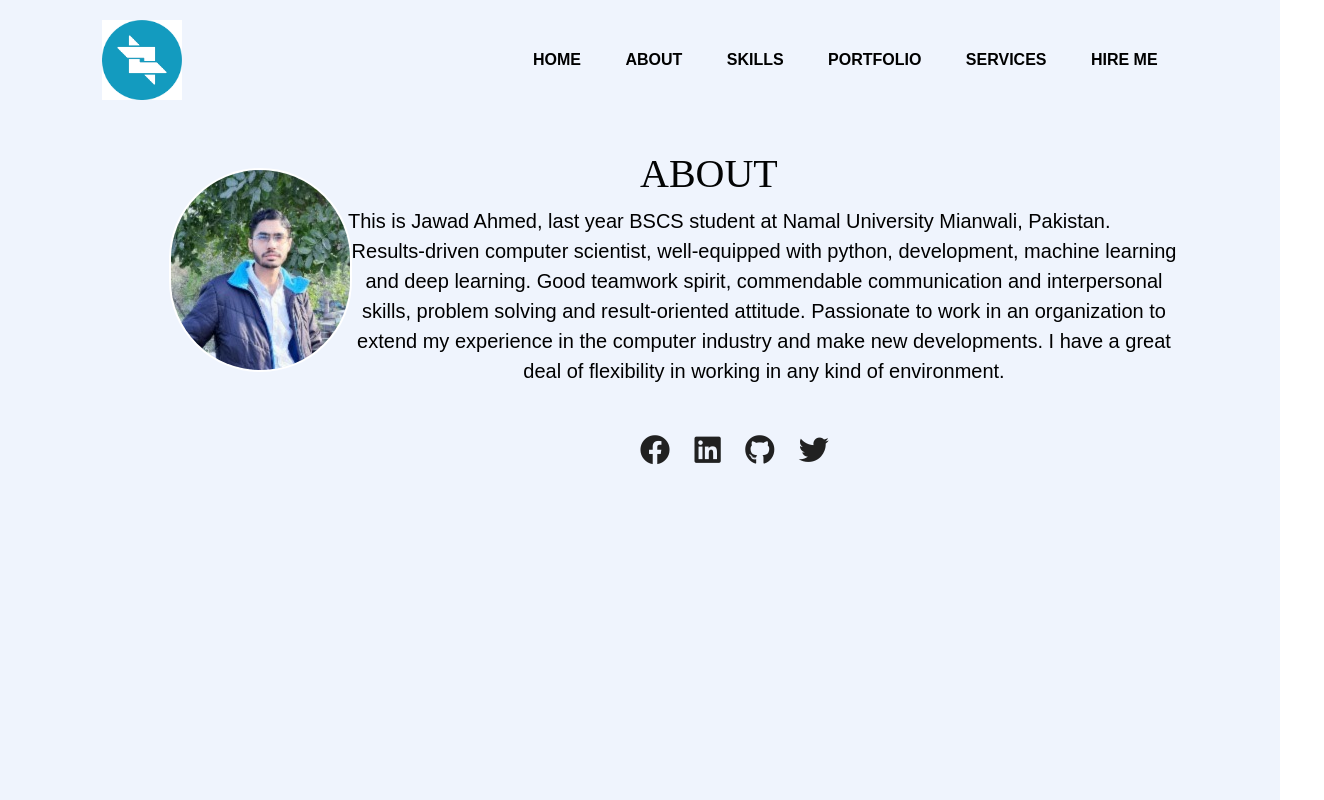
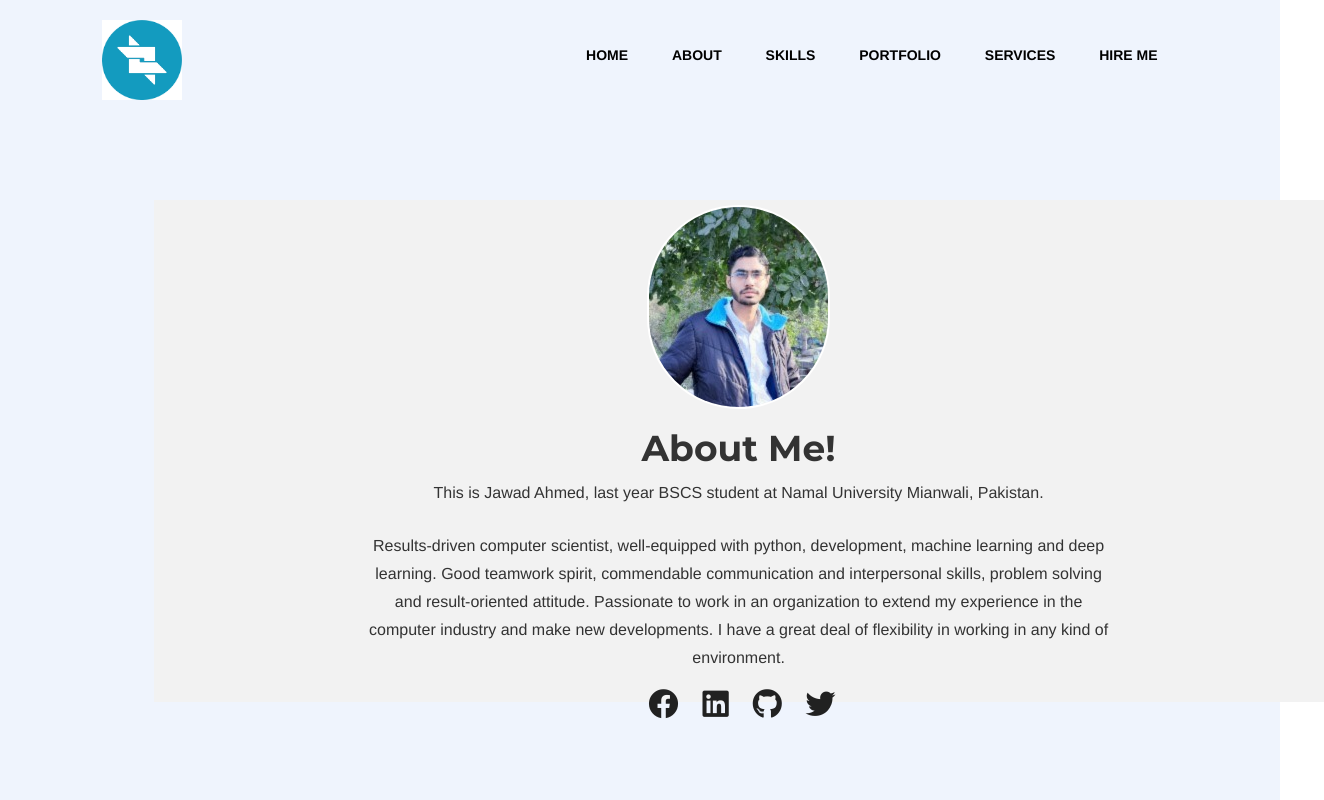
Before and after one commit to jawadahmed2/My_Portfolio_Web, a plain HTML site: page about.html in a window 1280 px wide. Shown: the whole page, 1324 px wide, since content can reach past the window. Drawn offline with nearby package versions, Linux system fonts and the light colour scheme.

Commit message:
update about page

```diff
--- a/about.html
+++ b/about.html
@@ -6,34 +6,45 @@
     <meta http-equiv="X-UA-Compatible" content="IE=edge">
     <meta name="viewport" content="width=device-width, initial-scale=1.0">
     <title>About Me</title>
-    <link rel="stylesheet" href="styles.css">
-
     <link rel="stylesheet" href="https://cdnjs.cloudflare.com/ajax/libs/font-awesome/5.15.3/css/all.min.css"
         integrity="sha512-iBBXm8fW90+nuLcSKlbmrPcLa0OT92xO1BIsZ+ywDWZCvqsWgccV3gFoRBv0z+8dLJgyAHIhR35VZc2oM/gI1w=="
         crossorigin="anonymous" referrerpolicy="no-referrer" />
+    <!-- Bootstrap core CSS -->
+    <link href="assets/bootstrap.css" rel="stylesheet">
+    <!-- Custom styles for this template -->
+    <link rel="stylesheet" href="assets/main.css">
+
+    <script src="https://code.jquery.com/jquery-1.10.2.min.js"></script>
+    <script src="assets/hover.zoom.js"></script>
+    <script src="assets/hover.zoom.conf.js"></script>
+
 </head>
 
 <body>
+
     <div class="hero">
         <nav>
             <img src="images/logo.png" class="logo">
             <ul>
                 <li><a href="index.html">HOME</a></li>
-                <li><a href="#">ABOUT</a></li>
+                <li><a href="about.html">ABOUT</a></li>
                 <li><a href="skills.html">SKILLS</a></li>
                 <li><a href="portfolio.html">PORTFOLIO</a></li>
                 <li><a href="#">SERVICES</a></li>
                 <li><a href="hire.html">HIRE ME</a></li>
             </ul>
         </nav>
-        <div class="about-section" id="about">
+    </div>
+
+    <div class="position">
+        <div id="ww">
             <div class="container">
-                <div class="about-header">
-                    <h3>about</h3>
-                    <div class="about-imag">
-                        <img src="images/about-pic.jpg" alt="about-image" />
-                    </div>
-                    <div class="about-text">
+                <div class="row">
+                    <div class="col-lg-8 col-lg-offset-2 centered">
+                        <div class='about-imag'>
+                            <img src="images/about-pic.jpg" alt="about picture">
+                        </div>
+                        <h1>About Me!</h1>
                         <p>This is Jawad Ahmed, last year BSCS student at Namal University Mianwali, Pakistan.</p>
                         <p>Results-driven computer scientist, well-equipped with python, development, machine learning
                             and deep learning.
@@ -41,23 +52,24 @@
                             and result-oriented
                             attitude. Passionate to work in an organization to extend my experience in the computer
                             industry and make new
-                            developments. I have a great deal of flexibility in working in any kind of environment. </p>
-                    </div>
+                            developments. I have a great deal of flexibility in working in any kind of environment.</p>
 
-                </div>
-            </div>
-        </div>
-        <br>
+                    </div><!-- /col-lg-8 -->
+                </div><!-- /row -->
+            </div> <!-- /container -->
+        </div><!-- /ww -->
 
-
-        <div class="social-about">
+        <div class="social" style="position:absolute; bottom:-5%;">
             <a href="https://www.facebook.com/profile.php?id=100009562697868" target="_blank"><i
                     class="fab fa-facebook"></i></a>
             <a href="https://linkedin.com/in/jawad-a-892149141" target="_blank"><i class="fab fa-linkedin"></i></a>
             <a href="https://github.com/JawadAhmed2" target="_blank"><i class="fab fa-github"></i></a>
             <a href="https://twitter.com/JawadNamal2002" target="_blank"><i class="fab fa-twitter"></i></a>
         </div>
-    </div>
+    </div><!-- /container -->
+
+    <!-- Placed at the end of the document so the pages load faster -->
+    <script src="assets/bootstrap.min.js"></script>
 </body>
 
 </html>
--- a/assets/main.css
+++ b/assets/main.css
@@ -140,3 +140,15 @@ progress {background-color: black;}
 .social a:hover {
   color: orange;
 }
+
+.about-imag img {
+  border: 2px solid #ffffff;
+  border-radius: 103px;
+}
+
+#ww {
+	padding-top: 5px;
+	padding-bottom: 5px;
+
+	background-color: #f2f2f2;
+}
```
